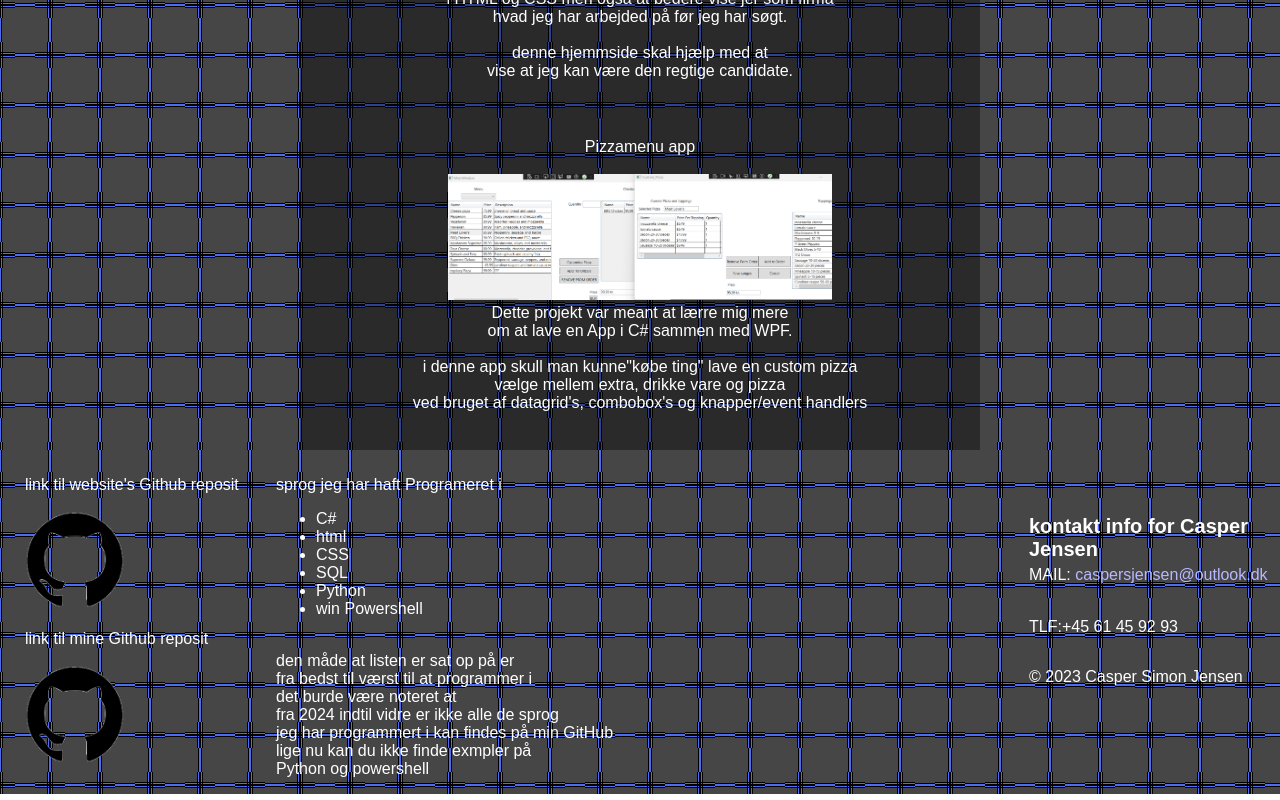
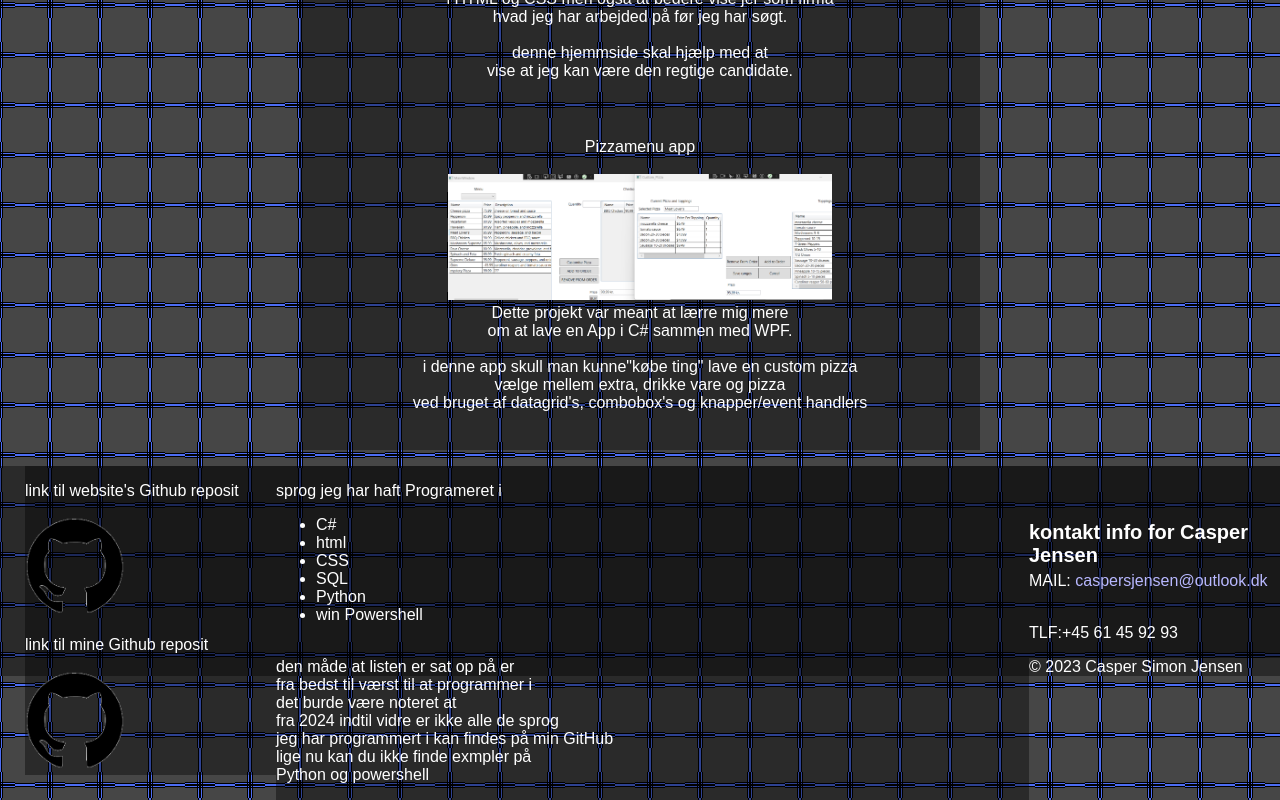
Before and after one commit to RLGPH/my-first-static-web-app, a website: page src/index.html in a window 1280 px wide. Shown: the part 1465-2265 px from the top of the page. Drawn offline with Linux system fonts and the light colour scheme.

Commit message:
hope this fixes the background

```diff
--- a/src/index.html
+++ b/src/index.html
@@ -132,7 +132,7 @@
     </kontaktinfo>
     <!--in my eyes a bit of text thats only there to be there the copy part of it will desplay a countries copyright emblem-->
     <div>
-      <p class="left">
+      <p>
          &copy; 2023 Casper Simon Jensen
       </p>
     </div>
--- a/src/styles.css
+++ b/src/styles.css
@@ -81,14 +81,16 @@ a:active {
 .left, .right{
   float: left ;
   width: 20%;
+  background-color: rgba(0, 0, 0, 0.40);
 }
 .main{
   float: left;
   width: 60%;
+  background-color: rgba(0, 0, 0, 0.40);
 }
 @media screen and (max-width:800px){
   .left .main .right {
     width: 100%;
-
+    background-color: rgba(0, 0, 0, 0.40);
   }
 }
```
